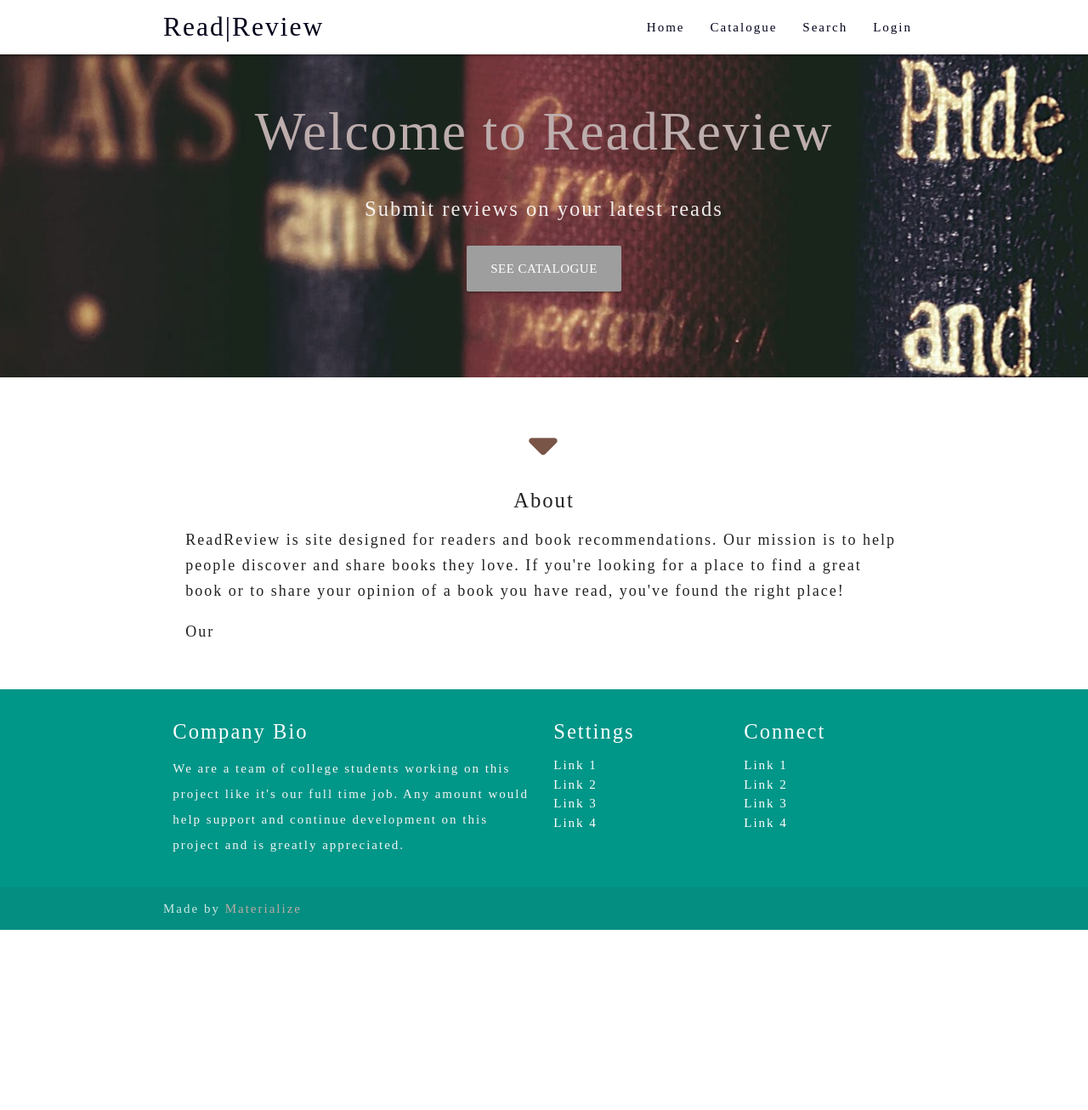
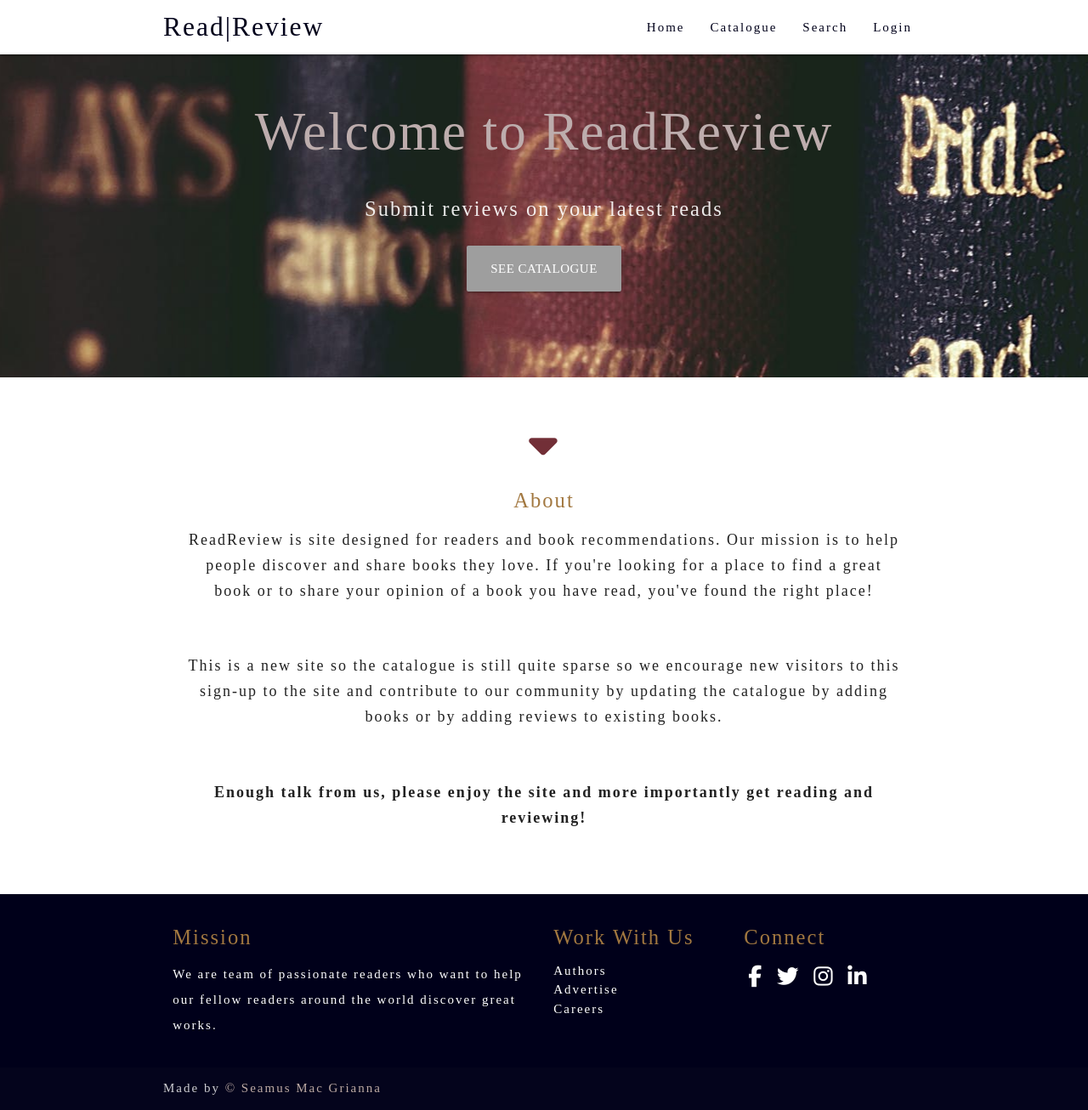
Before and after one commit to seamusmacg/readreview, a Flask app: page / in a window 1280 px wide. Shown: the whole page at 85% size. Before the commit the page ends 1094 px from the top, so only its background shows below. Run offline with Flask 2, Linux system fonts and the light colour scheme; data that the repository does not hold is empty; some libraries are stand-ins or nearby versions; some web fonts are replaced.

Commit message:
Adjust default html

```diff
--- a/templates/base.html
+++ b/templates/base.html
@@ -1,5 +1,6 @@
 <!DOCTYPE html>
 <html lang="en">
+
 <head>
   <meta charset="UTF-8">
   <meta http-equiv="X-UA-Compatible" content="IE=edge">
@@ -11,13 +12,14 @@
   <link href="https://fonts.googleapis.com/css2?family=Goudy+Bookletter+1911&display=swap" rel="stylesheet">
   <!-- CSS  -->
   <link rel="stylesheet" href="https://cdnjs.cloudflare.com/ajax/libs/materialize/1.0.0/css/materialize.min.css">
-  <link href="{{ url_for('static', filename='css/style.css') }}" type="text/css" rel="stylesheet" media="screen,projection" />
+  <link href="{{ url_for('static', filename='css/style.css') }}" type="text/css" rel="stylesheet"
+    media="screen,projection" />
   {% block style %}
   {% endblock %}
 </head>
 
 <body>
-  <nav class="white" role="navigation">
+  <nav class="nav-bg-color" role="navigation">
     <div class="nav-wrapper container">
       <a id="logo-container" href="#" class="brand-logo">Read|Review</a>
       <ul class="right hide-on-med-and-down">
@@ -39,40 +41,42 @@
   {% endblock %}
 
 
-  <footer class="page-footer teal">
+  <footer class="page-footer">
     <div class="container">
       <div class="row">
         <div class="col l6 s12">
-          <h5 class="white-text">Company Bio</h5>
-          <p class="grey-text text-lighten-4">We are a team of college students working on this project like it's our
-            full time job. Any amount would help support and continue development on this project and is greatly
-            appreciated.</p>
+          <h5 class="headers">Mission</h5>
+          <p class="white-text">We are team of passionate readers who want to help our fellow readers around the world
+            discover great works.</p>
 
 
         </div>
         <div class="col l3 s12">
-          <h5 class="white-text">Settings</h5>
+          <h5 class="headers">Work With Us</h5>
           <ul>
-            <li><a class="white-text" href="#!">Link 1</a></li>
-            <li><a class="white-text" href="#!">Link 2</a></li>
-            <li><a class="white-text" href="#!">Link 3</a></li>
-            <li><a class="white-text" href="#!">Link 4</a></li>
+            <li><a class="work-links" href="#!">Authors</a></li>
+            <li><a class="work-links" href="#!">Advertise</a></li>
+            <li><a class="work-links" href="#!">Careers</a></li>
           </ul>
         </div>
         <div class="col l3 s12">
-          <h5 class="white-text">Connect</h5>
+          <h5 class="headers">Connect</h5>
           <ul>
-            <li><a class="white-text" href="#!">Link 1</a></li>
-            <li><a class="white-text" href="#!">Link 2</a></li>
-            <li><a class="white-text" href="#!">Link 3</a></li>
-            <li><a class="white-text" href="#!">Link 4</a></li>
+            <li class="social-icons"><a class="white-text" href="https://www.facebook.com/" target="_blank"><i
+                  class="fa fa-facebook"></i></a></li>
+            <li class="social-icons"><a class="white-text" href="https://twitter.com/" target="_blank"><i
+                  class="fa fa-twitter"></i></a></li>
+            <li class="social-icons"><a class="white-text" href="https://www.instagram.com/" target="_blank"><i
+                  class="fa fa-instagram"></i></a></li>
+            <li class="social-icons"><a class="white-text" href="https://linkedin.com/" target="_blank"><i
+                  class="fa fa-linkedin"></i></a></li>
           </ul>
         </div>
       </div>
     </div>
     <div class="footer-copyright">
       <div class="container">
-        Made by <a class="brown-text text-lighten-3" href="http://materializecss.com">Materialize</a>
+        Made by <a class="brown-text text-lighten-3" href="http://materializecss.com"> © Seamus Mac Grianna</a>
       </div>
     </div>
   </footer>
--- a/templates/index.html
+++ b/templates/index.html
@@ -10,7 +10,8 @@
       </div>
       <div class="row center">
         <a href="http://materializecss.com/getting-started.html" id="main-button"
-          class="btn-large tooltipped waves-effect waves-light grey" data-position="bottom" data-tooltip="Our complete catalogue of books">See Catalogue</a>
+          class="btn-large tooltipped waves-effect waves-light grey" data-position="bottom"
+          data-tooltip="Our complete catalogue of books">See Catalogue</a>
       </div>
       <br><br>
 
@@ -27,11 +28,20 @@
     <div class="row">
       <div class="col s12">
         <div class="icon-block">
-          <h2 class="center brown-text"><i class="fas fa-caret-down"></i></h2>
-          <h5 class="center">About</h5>
+          <h2 class="about-icon"><i class="fas fa-caret-down"></i></h2>
+          <h5 class="about-title">About</h5>
 
-          <p class="light">ReadReview is site designed for readers and book recommendations. Our mission is to help people discover and share books they love. If you're looking for a place to find a great book or to share your opinion of a book you have read, you've found the right place!</p>
-          <p class="light">Our </p>
+          <p class="light center">ReadReview is site designed for readers and book recommendations. Our mission is to
+            help people discover and share books they love. If you're looking for a place to find a great book or to
+            share your opinion of a book you have read, you've found the right place!</p>
+          <br>
+          <p class="light center">This is a new site so the catalogue is still quite sparse so we encourage new visitors
+            to this sign-up to the site and contribute to our community by updating the catalogue by adding books or by
+            adding reviews to existing books.</p>
+          <br>
+          <p id="final-paragraph">Enough talk from us, please enjoy the site and more importantly get reading and
+            reviewing!</p>
+          <br>
         </div>
       </div>
     </div>
```
